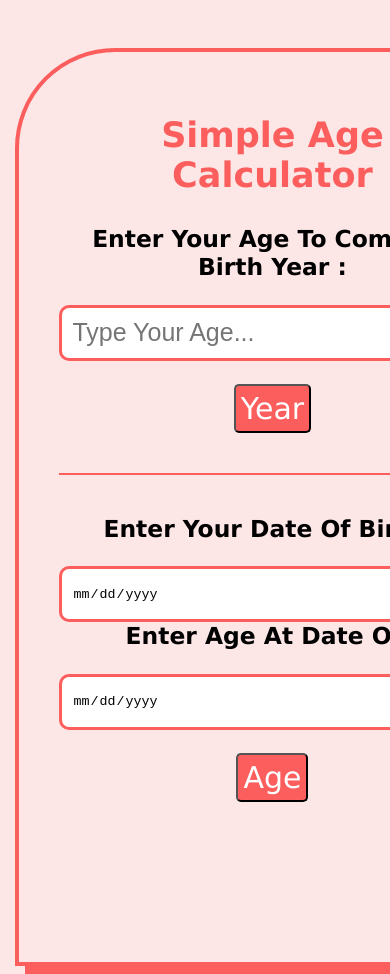
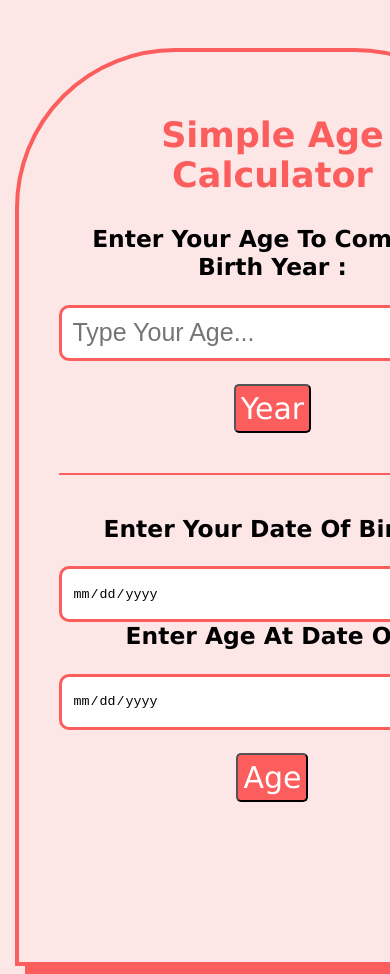
Before and after one commit to E-Hammond/Age-Calculator, a plain HTML site: page index.html in a window 390 px wide. Shown: the top 974 px of the page. Drawn offline with Linux system fonts and the light colour scheme.

```diff
--- a/style.css
+++ b/style.css
@@ -14,7 +14,7 @@
     margin-left: 350px;
     margin-right: 350px;
     margin-top: 50px;
-    border-radius: 100px 100px 0 0;
+    border-radius: 160px 160px 0 0;
     box-shadow: 10px 10px rgb(252, 93, 93);
     position: relative;
     padding: 40px;
```
